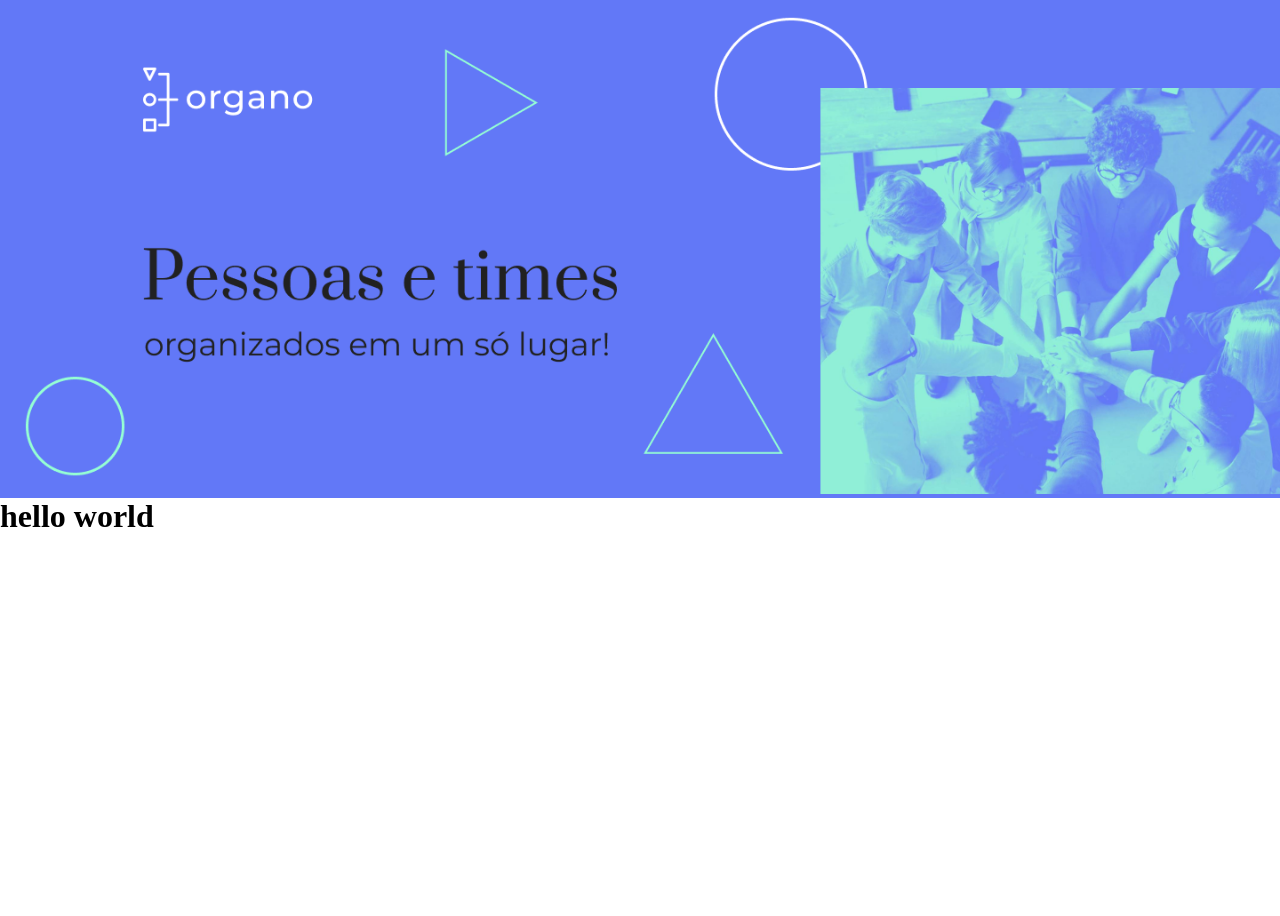
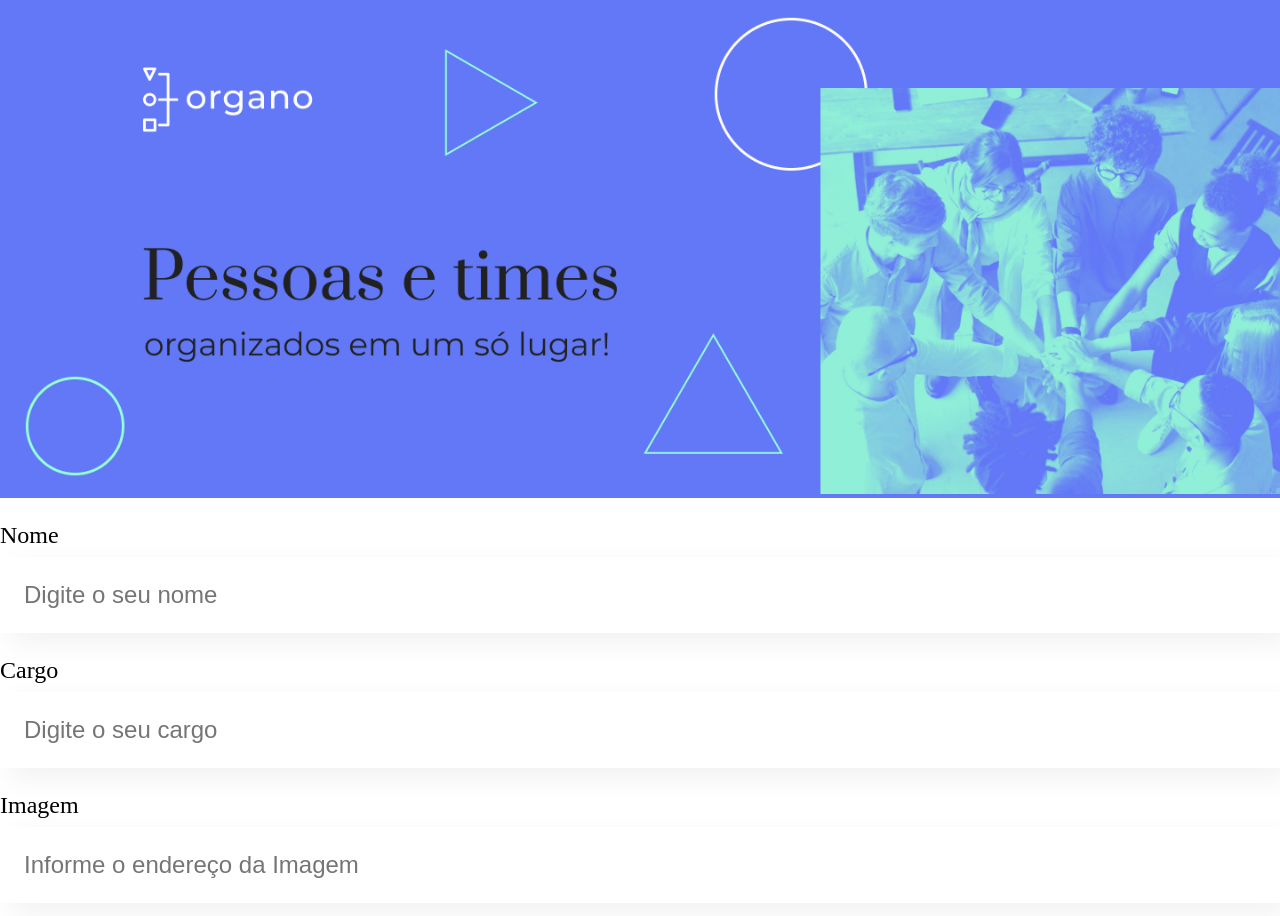
Before and after one commit to oecarvalho/organo, a React (Vite) app: page / in a window 1280 px wide. Shown: the top 916 px of the page. Before the commit the page ends 800 px from the top, so only its background shows below. Built offline with nearby package versions, Linux system fonts and the light colour scheme.

Commit message:
finalizando campos de texto, iniciando o formulário

```diff
--- a/src/App.jsx
+++ b/src/App.jsx
@@ -1,11 +1,14 @@
 import Banner from "./components/Banner/Banner"
+import CampoTexto from "./components/CampoTexto"
 
 function App() {
 
   return (
     <>
       <Banner />
-     <h1>hello world</h1>
+     <CampoTexto label='Nome' placeholder='Digite o seu nome'/>
+     <CampoTexto label='Cargo' placeholder='Digite o seu cargo'/>
+     <CampoTexto label='Imagem' placeholder='Informe o endereço da Imagem'/>
     </>
   )
 }
--- /dev/null
+++ b/src/components/CampoTexto/CampoTexto.css
@@ -0,0 +1,19 @@
+.campo-texto{
+    margin: 24px 0;
+}
+
+.campo-texto label{
+    display: block;
+    margin-bottom: 8px;
+    font-size: 24px;
+}
+
+.campo-texto input{
+    background-color: #ffffff;
+    box-shadow: 10px 10px 30px rgba(0, 0, 0, 0.06);
+    width: 100%;
+    border: none;
+    font-size: 24px;
+    padding: 24px;
+
+}
--- /dev/null
+++ b/src/components/CampoTexto/index.jsx
@@ -0,0 +1,11 @@
+
+const CampoTexto = (props)=> {
+    return(
+        <div className="campo-texto">
+            <label >{props.label}</label>
+            <input type="text" placeholder={props.placeholder}/>
+        </div>
+    )
+}
+
+export default CampoTexto;
--- a/src/main.css
+++ b/src/main.css
@@ -1,4 +1,6 @@
 @import url(./components/Banner/Banner.css);
+@import url(./components/CampoTexto/CampoTexto.css);
+
 
 *{
     margin: 0;
```
